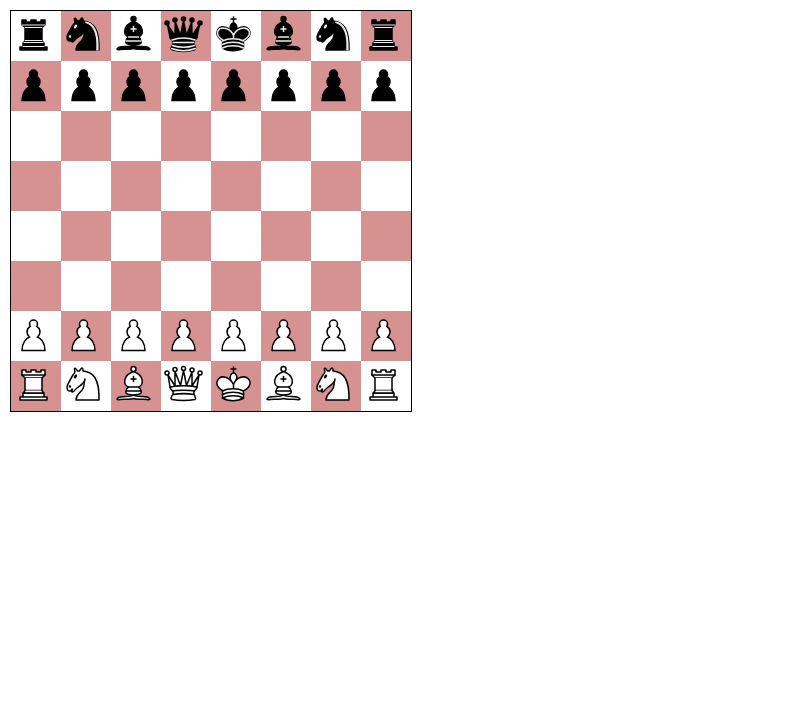
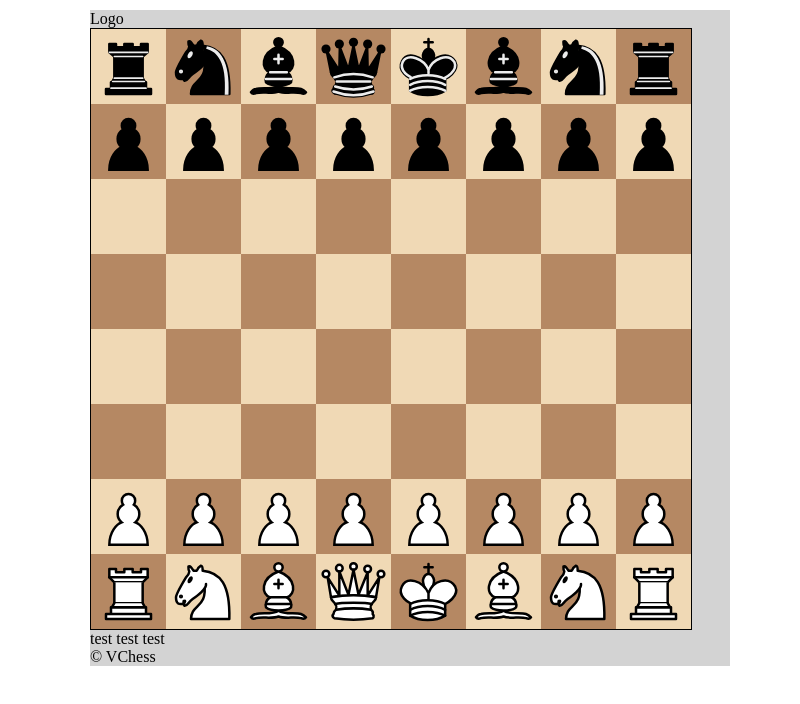
Before and after one commit to VOrganization/Chess, an Electron app: page index.html in a window 800 px wide. Drawn offline with nearby package versions, Linux system fonts and the light colour scheme; no server answers.

Commit message:
Change front-end
add semantic

```diff
--- a/index.html
+++ b/index.html
@@ -17,9 +17,45 @@
     </head>
 
     <body>
+        <main>
+            <div id="container">
+                <div id="logo">
+                    Logo
+                </div>
+                <div id="main-content">
+                    <div id="black-player">
 
-        <div class="chessboard" id="board0"></div>
+                    </div>
+                    <div class="chessboard" id="board0"></div>
+                    <div id="white-player">
 
+                    </div>
+                    <div id="move-nav">
+
+                    </div>
+                </div>
+                <div id="sidebar">
+                    <div id="engine-out">
+                        test test test
+                    </div>
+                    <div id="status-bar">
+
+                    </div>
+                    <div id="game-notation">
+
+                    </div>
+                    <div id="game-options">
+
+                    </div>
+                </div>
+                <div style="clear:both;"></div>
+            </div>
+        </main>
+        <footer>
+            <div id="authors">
+                &copy; VChess
+            </div>
+        </footer>
     </body>
 
 </html>
--- a/renderer.js
+++ b/renderer.js
@@ -31,7 +31,7 @@ function generateBoard(board, view, sets){
                     img += "black";
                 }
                 img += "_" + pawn_id + ".svg";
-                pawn.html(`<img src="` + img + `" draggable="false">`);
+                pawn.html(`<img src="` + img + `" draggable="false" style="width: 100%;">`);
                 field.append(pawn);
             }
             row.append(field);
--- a/style.css
+++ b/style.css
@@ -6,8 +6,8 @@ body{
 }
 
 .chessboard{
-    width: 400px;
-    height: 400px;
+    width: 600px;
+    height: 600px;
     background-color: #eee;
     border: 1px solid #000;
 }
@@ -21,16 +21,37 @@ body{
 
 .chessboard-row{
     width: 100%;
-    height:  12.5%;
+    height: 12.5%;
 }
 
 .chessboard-field{
     width: 12.5%;
     height: 100%;
     float: left;
-    background-color: rgb(214, 145, 145);
+    background-color: rgb(181, 136, 99);
 }
 
 .chessboard-field.white{
-    background-color: #fff;
+    background-color: rgb(240, 217, 181);
 }
+
+#container, #authors {
+    width: 80%;
+    margin-left: auto;
+    margin-right: auto;
+    background-color: lightgrey;
+}
+
+#logo {
+    float: left;
+    width: 20%;
+}
+
+#main-content {
+    float: left;
+}
+
+#sidebar {
+    float: left;
+    width: 30%;
+}
```
Also changed, not shown: 1 other file.
